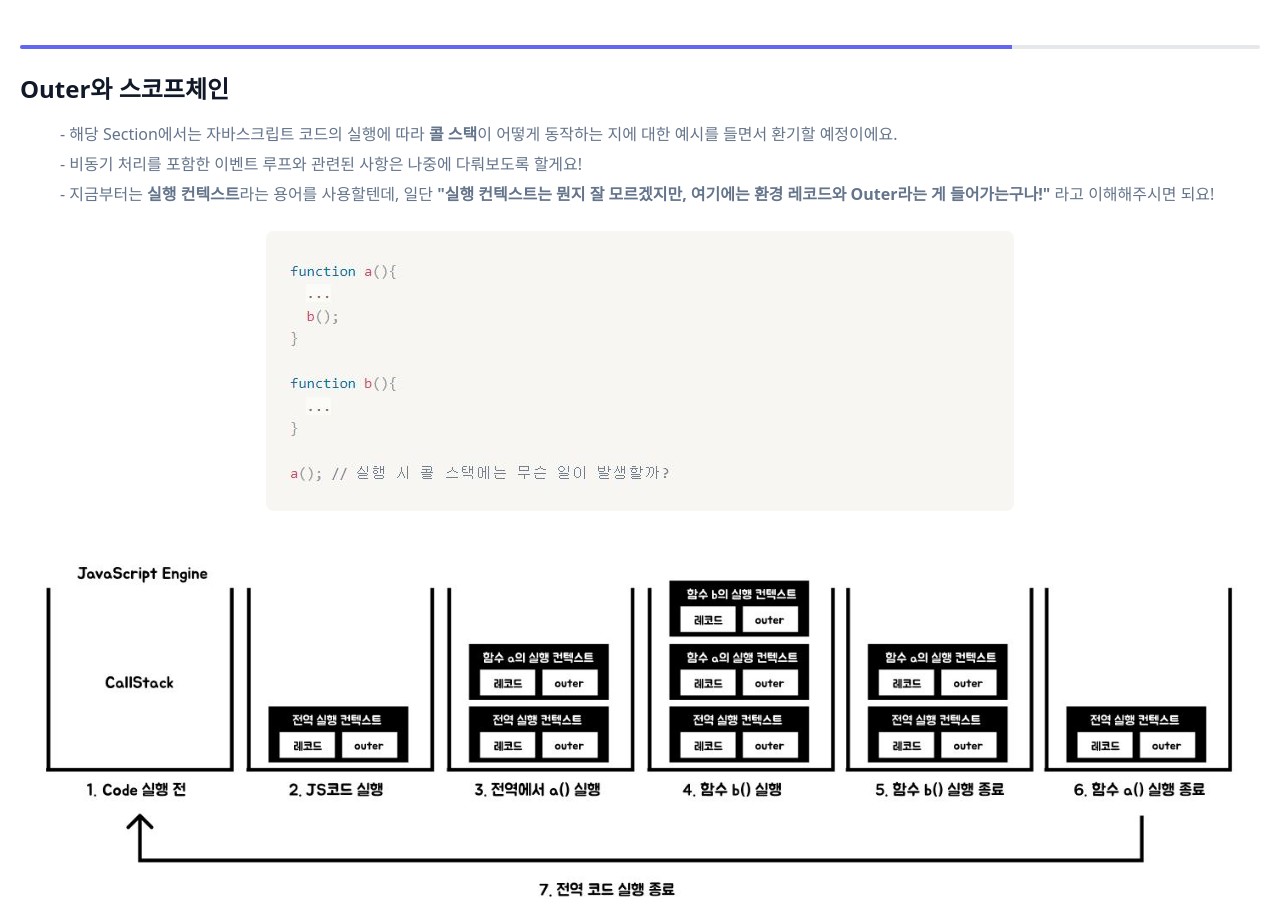
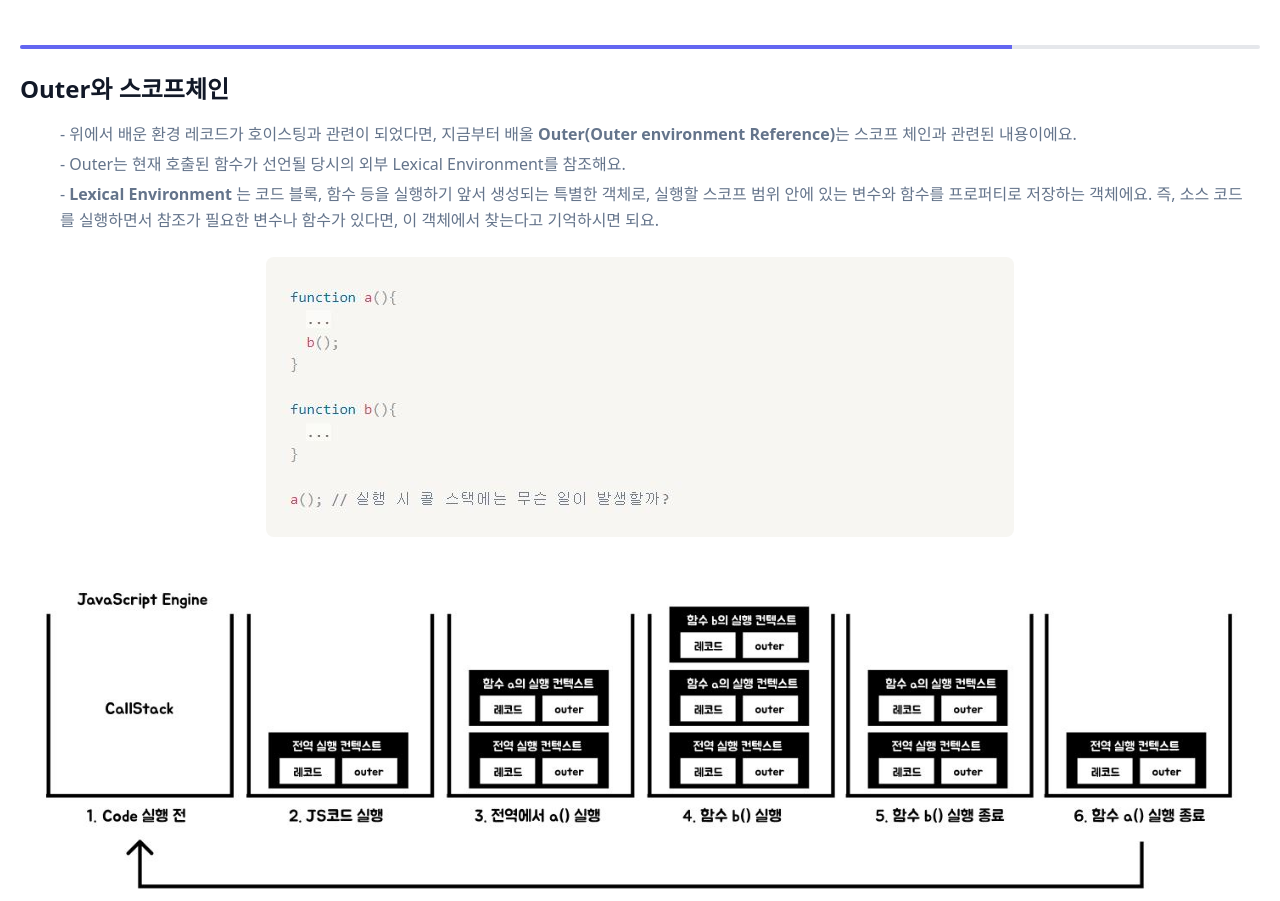
Before and after one commit to Lee-Sang-Beom/nextjs_and_notion, a Next.js app: page /web_basic/executionContext in a window 1280 px wide. Shown: the part 7920-8821 px from the top of the page. Built offline with nearby package versions, Linux system fonts and the light colour scheme.

Commit message:
add introduce content : outer and scope chain

```diff
--- a/pages/web_basic/executionContext.tsx
+++ b/pages/web_basic/executionContext.tsx
@@ -647,13 +647,14 @@ export default function Dom() {
                                 {`Outer와 스코프체인`}
                             </h1>
                             <p className="sm:w-full leading-relaxed text-base sm:pl-10 pl-0 mt-4 mb-1">
-                                {`- 해당 Section에서는 자바스크립트 코드의 실행에 따라 `}<strong>콜 스택</strong>{`이 어떻게 동작하는 지에 대한 예시를 들면서 환기할 예정이에요.`}
+                                {`- 위에서 배운 환경 레코드가 호이스팅과 관련이 되었다면, 지금부터 배울 `}<strong>{`Outer(Outer environment Reference)`}</strong>{`는 스코프 체인과 관련된 내용이에요.`}
                             </p>
                             <p className="sm:w-full leading-relaxed text-base sm:pl-10 pl-0 mb-1">
-                                {`- 비동기 처리를 포함한 이벤트 루프와 관련된 사항은 나중에 다뤄보도록 할게요!`}
+                                {`- Outer는 현재 호출된 함수가 선언될 당시의 외부 Lexical Environment를 참조해요.`}
                             </p>
                             <p className="sm:w-full leading-relaxed text-base sm:pl-10 pl-0">
-                                {`- 지금부터는 `}<strong>실행 컨텍스트</strong>{`라는 용어를 사용할텐데, 일단 `}<strong>{`"실행 컨텍스트는 뭔지 잘 모르겠지만, 여기에는 환경 레코드와 Outer라는 게 들어가는구나!"`} </strong>{`라고 이해해주시면 되요!`}
+                                - <strong>Lexical Environment </strong>{`는 코드 블록, 함수 등을 실행하기 앞서 생성되는 특별한 객체로, 실행할 스코프 범위 안에 있는 변수와 함수를 프로퍼티로 저장하는 객체에요.
+                                즉, 소스 코드를 실행하면서 참조가 필요한 변수나 함수가 있다면, 이 객체에서 찾는다고 기억하시면 되요.`}
                             </p>
                         </div>
 
```
